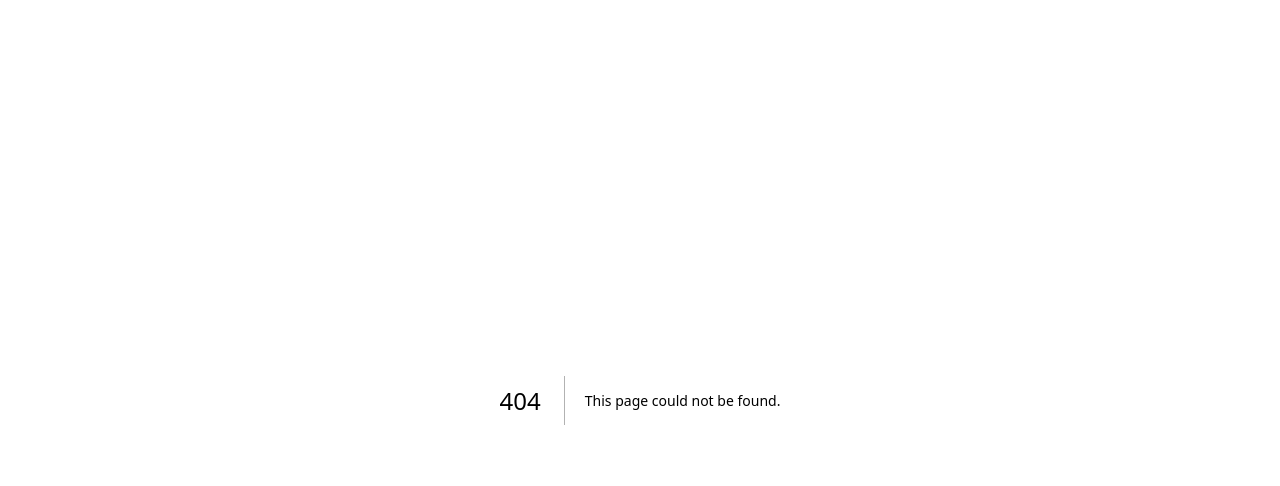
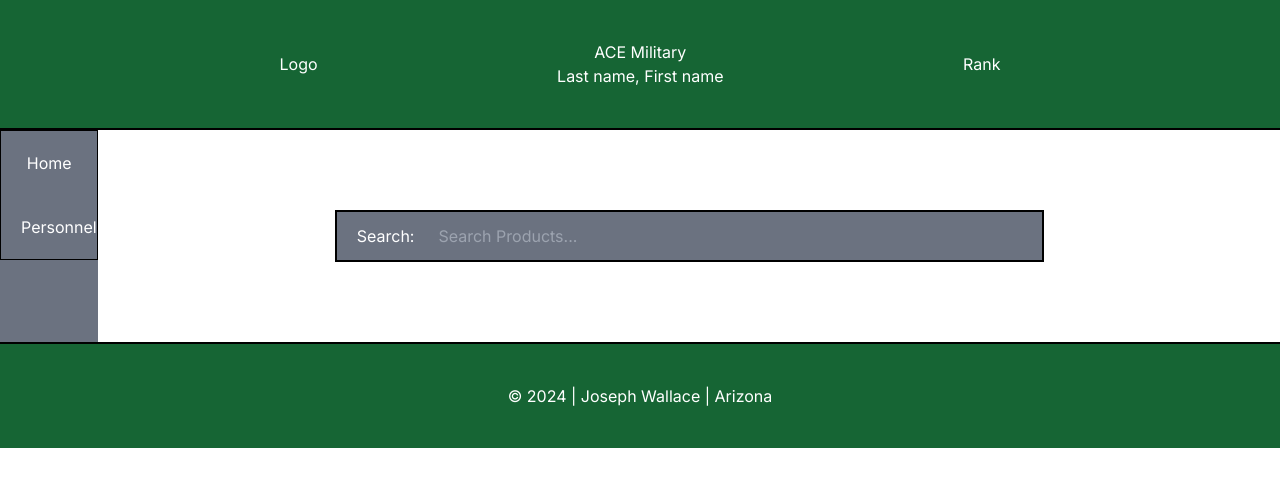
Before and after one commit to wallacejoe/ace-military, a Next.js app: page /dashboard/personnel in a window 1280 px wide. Before the commit this address had no page. Shown: the top 486 px of the page. Built offline with nearby package versions, Linux system fonts and the light colour scheme.

Commit message:
Created basic personnel page layout. Added personnel link to the nav bar

```diff
--- a/app/components/sidenav/page.tsx
+++ b/app/components/sidenav/page.tsx
@@ -7,6 +7,9 @@ const Sidenav = () => {
         <Link className="p-5 hover:bg-gray-600" href="/dashboard">
           Home
         </Link>
+        <Link className="p-5 hover:bg-gray-600" href="/dashboard/personnel">
+          Personnel
+        </Link>
       </li>
     </ul>
   );
--- /dev/null
+++ b/app/dashboard/personnel/page.tsx
@@ -0,0 +1,18 @@
+import Search from "@/app/ui/search";
+import { Metadata } from "next";
+
+export const metadata: Metadata = {
+  title: "Personnel",
+};
+
+export default async function Page() {
+  return (
+    <main>
+      <div className="flex flex-col items-center gap-5 my-20">
+        <div className="w-3/5 border-2 border-black bg-gray-500 text-white px-5 py-2">
+          <Search placeholder="Search Products..." />
+        </div>
+      </div>
+    </main>
+  );
+}
--- /dev/null
+++ b/app/ui/search.tsx
@@ -0,0 +1,36 @@
+"use client";
+
+import { useSearchParams, usePathname, useRouter } from "next/navigation";
+import { useDebouncedCallback } from "use-debounce";
+
+const Search = ({ placeholder }: { placeholder: string }) => {
+  const searchParams = useSearchParams();
+  const pathname = usePathname();
+  const { replace } = useRouter();
+
+  const handleSearch = useDebouncedCallback((term) => {
+    const params = new URLSearchParams(searchParams);
+    if (term) {
+      params.set("query", term);
+    } else {
+      params.delete("query");
+    }
+    replace(`${pathname}?${params.toString()}`);
+  }, 300);
+
+  return (
+    <div>
+      <label htmlFor="search">Search:</label>
+      <input
+        className="w-3/5 bg-gray-500 text-white mx-5 px-1 py-1"
+        placeholder={placeholder}
+        onChange={(e) => {
+          handleSearch(e.target.value);
+        }}
+        defaultValue={searchParams.get("query")?.toString()}
+      />
+    </div>
+  );
+};
+
+export default Search;
--- a/package.json
+++ b/package.json
@@ -14,7 +14,8 @@
     "forms": "^1.3.2",
     "next": "14.2.5",
     "react": "^18",
-    "react-dom": "^18"
+    "react-dom": "^18",
+    "use-debounce": "^10.0.4"
   },
   "devDependencies": {
     "@types/node": "^20",
```
Also changed, not shown: 1 other file (tests, documents, lock files or other folders).
